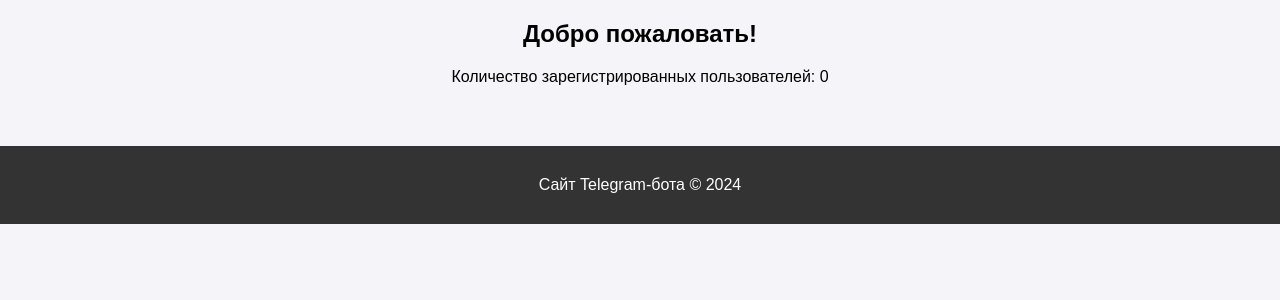
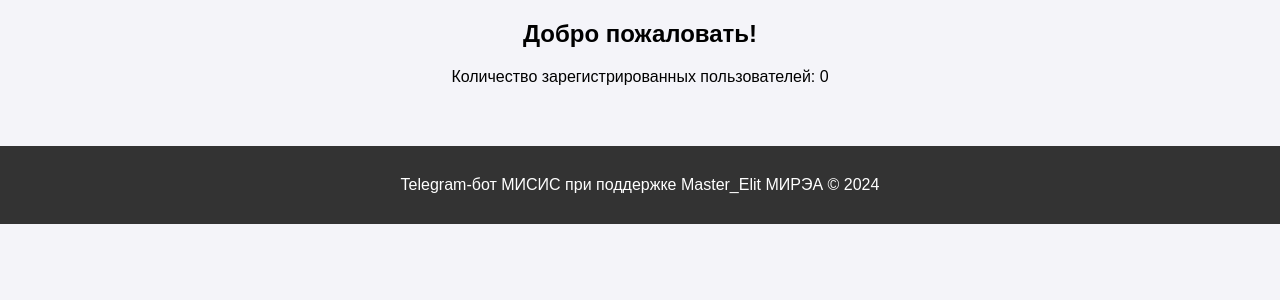
Before and after one commit to Master1910/misis, a Flask app: page / in a window 1280 px wide. Shown: the part 78-378 px from the top of the page. Run offline with Flask 2, Linux system fonts and the light colour scheme.

Commit message:
Update base.html

```diff
--- a/templates/base.html
+++ b/templates/base.html
@@ -35,7 +35,7 @@
         {% endblock %}
     </div>
     <footer>
-        <p>Сайт Telegram-бота © 2024</p>
+        <p>Telegram-бот МИСИС при поддержке Master_Elit МИРЭА © 2024</p>
     </footer>
 </body>
 </html>
```
